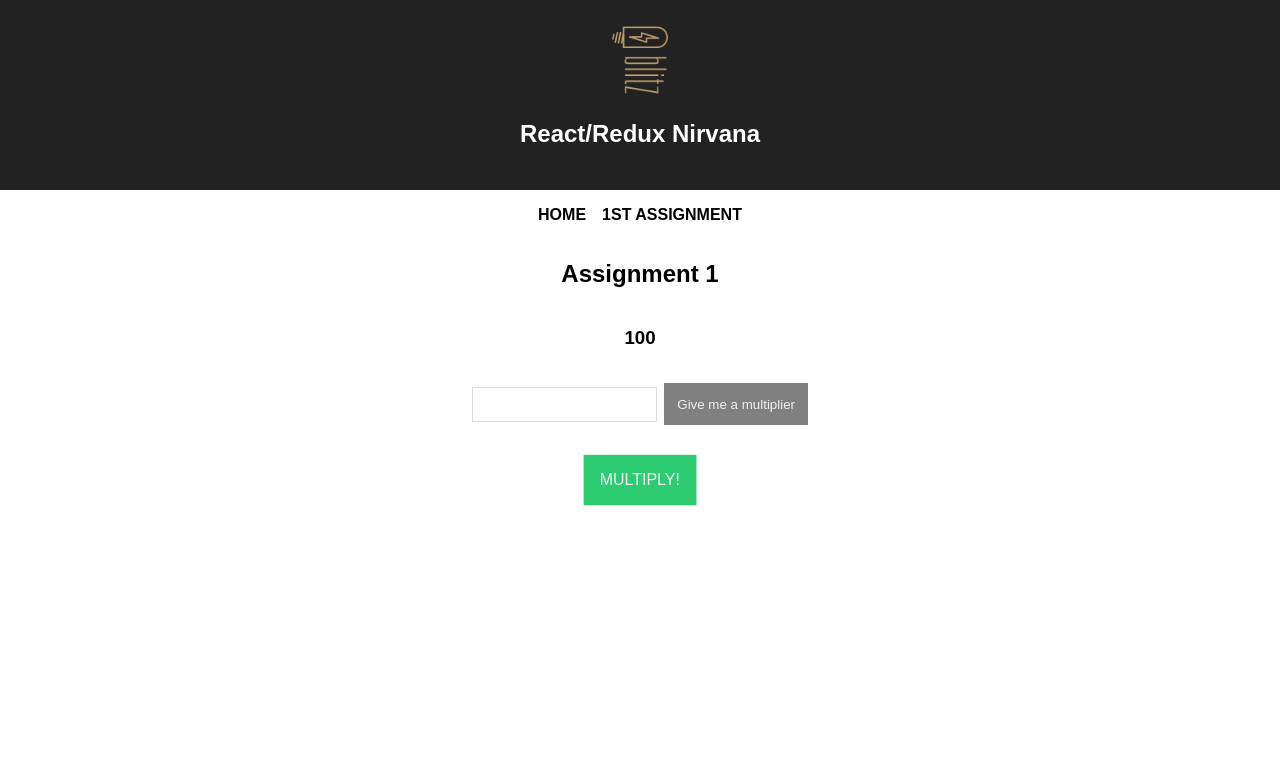
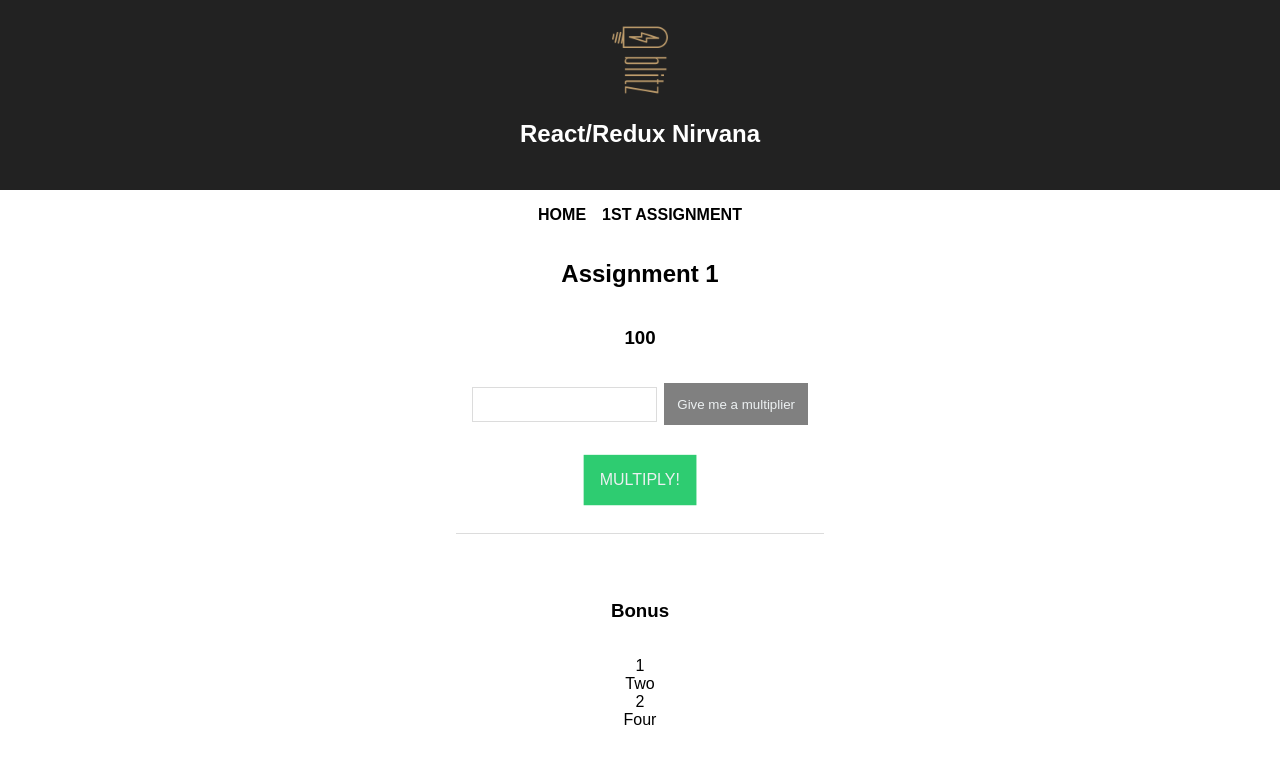
Before and after one commit to BlitzMedia/React-Redux-Nirvana, a React (Create React App) app: page /assignments/1 in a window 1280 px wide. Shown: the top 764 px of the page. Built offline with nearby package versions, Linux system fonts and the light colour scheme.

Commit message:
First assignment bonus!

```diff
--- a/src/assignments/1/a1.css
+++ b/src/assignments/1/a1.css
@@ -3,6 +3,11 @@ main div {
   flex-direction: column;
   align-items: center;
   justify-content: center;
+}
+
+ul {
+  list-style-type: none;
+  padding: 0;
 }
 
 form {
@@ -46,3 +51,9 @@ button:hover, input[type="submit"]:focus {
 #multiply {
   transform: scale(1.2)
 }
+
+.firstComponent {
+  border-bottom: 1px solid gainsboro;
+  padding-bottom: 2em;
+  margin-bottom: 3em;
+}
--- a/src/assignments/1/assignment1.js
+++ b/src/assignments/1/assignment1.js
@@ -1,26 +1,29 @@
-import React, { Component } from 'react';
-import { BrowserRouter as Router, Route, Link } from "react-router-dom";
+import React, { Component } from 'react'
 import './a1.css'
+
+import PairParent from './bonus/PairParent'
 
 class Assignment1 extends Component {
   render() {
     return (
       <div>
-        <h2>Assignment 1</h2>
+        <section className="firstComponent">
+          <h2>Assignment 1</h2>
 
-        <MyFirstClassComponent />
+          <MyFirstClassComponent />
+        </section>
+
+        <section className="secondComponent">
+          <h3>Bonus</h3>
+
+          <PairParent />
+        </section>
       </div>
     );
   }
 }
 
-const MyFirstFunctionalComponent = (props) => {
-   return (
-      <div>
-        <h3>{props.num * props.multiplier}</h3>
-      </div>
-   )
-}
+const MyFirstFunctionalComponent = (props) => <h3>{props.num * props.multiplier}</h3>
 
 class MyFirstClassComponent extends React.Component {
   constructor() {
--- /dev/null
+++ b/src/assignments/1/bonus/PairChild.js
@@ -0,0 +1,11 @@
+import React, { Component } from 'react'
+
+class PairChild extends Component {
+  render() {
+    return(
+      <li>{this.props.item}</li>
+    )
+  }
+}
+
+export default PairChild
--- /dev/null
+++ b/src/assignments/1/bonus/PairParent.js
@@ -0,0 +1,33 @@
+import React, { Component } from 'react';
+import PairChild from './PairChild'
+
+class PairParent extends Component {
+  constructor() {
+    super();
+    this.state = {
+      list: [
+        1,
+        'Two',
+        2,
+        'Four'
+      ]
+    }
+  }
+
+  render() {
+    var list = this.state.list.map((item, index) => {
+      return(
+        <PairChild item={item} key={index}/>
+      )
+    })
+    return (
+      <div>
+        <ul>
+          {list}
+        </ul>
+      </div>
+    );
+  }
+}
+
+export default PairParent;
--- a/src/home.js
+++ b/src/home.js
@@ -1,5 +1,4 @@
 import React, { Component } from 'react';
-import { BrowserRouter as Router, Route, Link } from "react-router-dom";
 
 class Home extends Component {
   render() {
```
